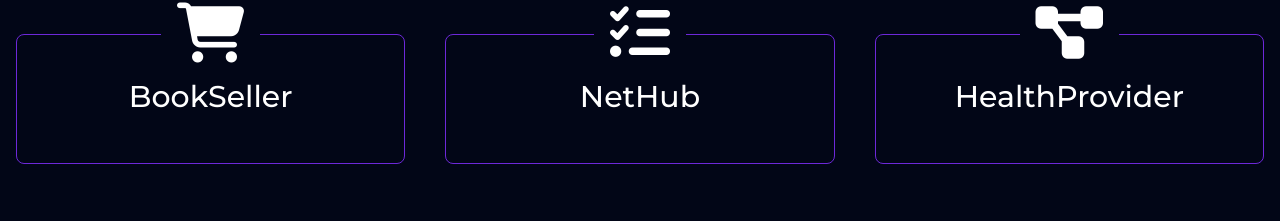
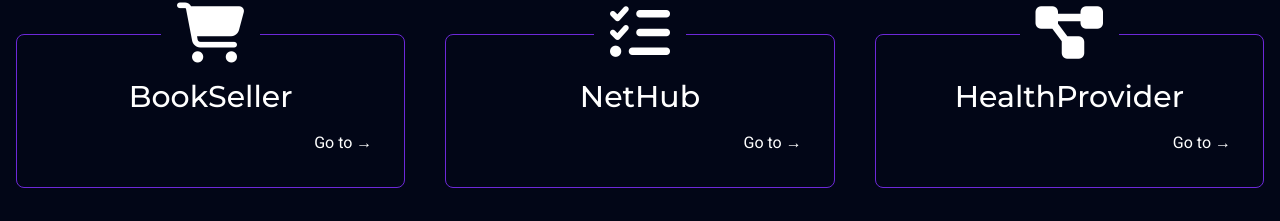
Before and after one commit to XoDeR/PortfolioSv, a SvelteKit app in the folder portfolio-sv/: page / in a window 1280 px wide. Shown: the part 1050-1271 px from the top of the page. Built offline with nearby package versions, Linux system fonts and the light colour scheme.

Commit message:
Added some styling to Project (Step)

```diff
--- a/portfolio-sv/src/components/Step.svelte
+++ b/portfolio-sv/src/components/Step.svelte
@@ -9,5 +9,11 @@
   </div>
   <h3 class="font-medium text-xl sm:text-2xl md:text-3xl">{step.name}</h3>
   <slot/>
-  <div class="flex-1 flex justify-between gap-4 items-center"></div>
+  <div class="flex-1 flex justify-between gap-4 items-center">
+    <div class="ml-auto cursor-pointer hover:text-slate-950 duration-200
+      relative after:absolute after:top-0 after:h-0 after:right-full after:w-full after:h-full after:bg-white after:duration-200
+      hover:after:translate-x-full after:z-[-1] overflow-hidden">
+      <p class="relative z-4">Go to &rarr;</p>
+    </div>
+  </div>
 </a>
```
